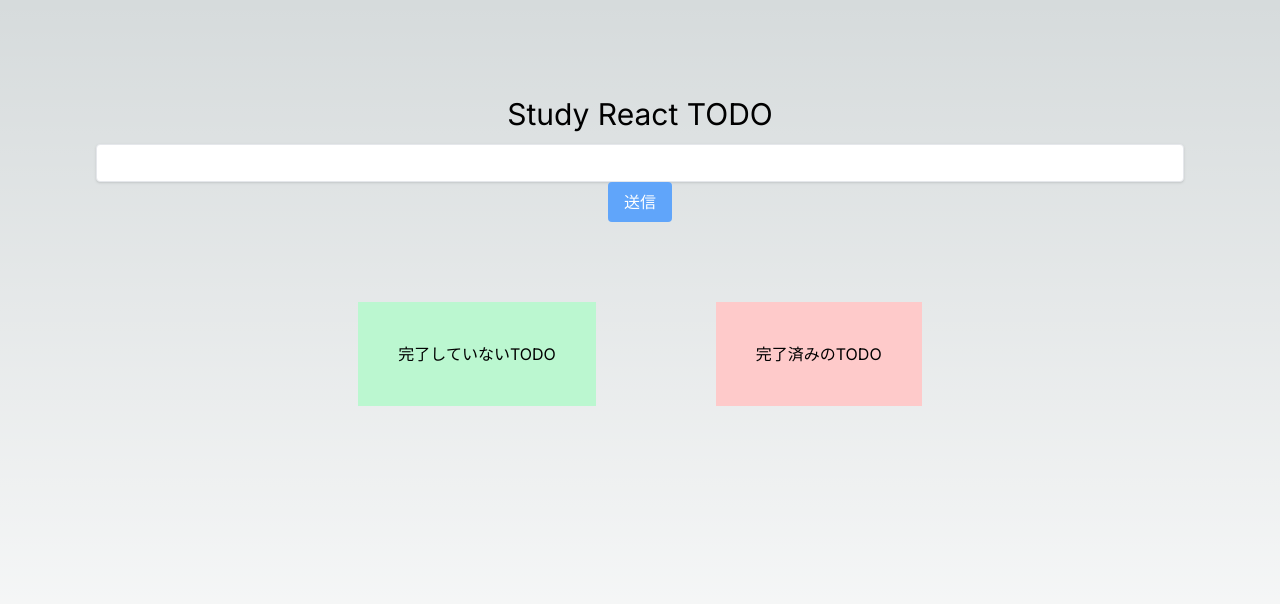
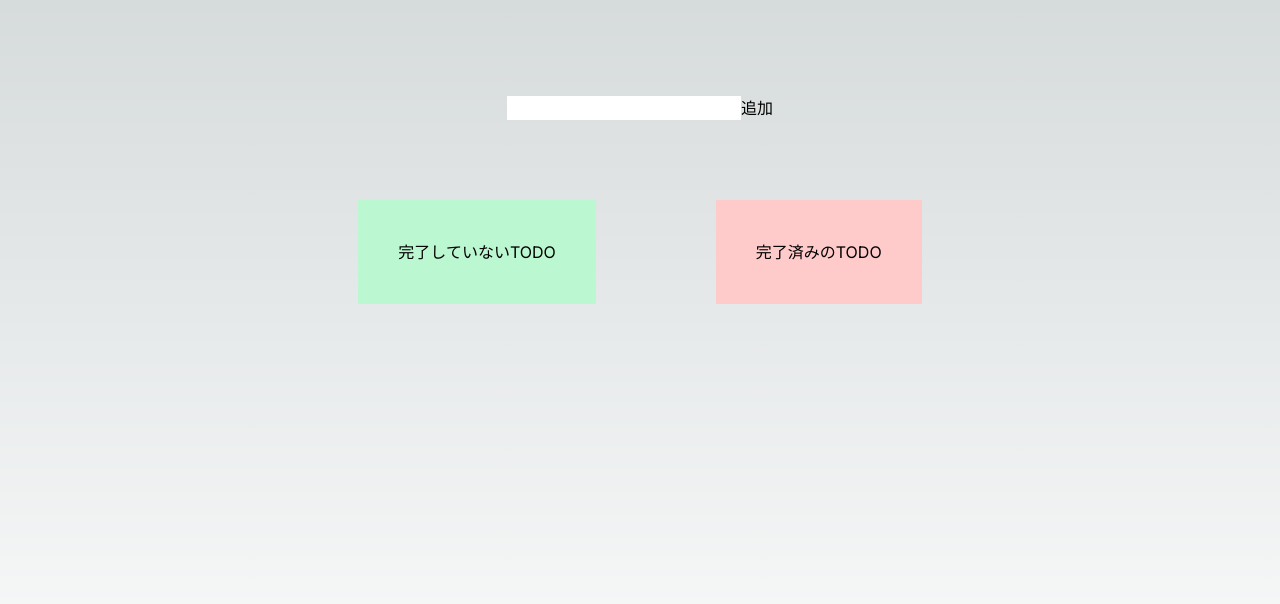
Before and after one commit to hukuryo/Next-todo, a Next.js app in the folder next-todo/: page / in a window 1280 px wide. Shown: the top 604 px of the page. Built offline with nearby package versions, Linux system fonts and the light colour scheme.

Commit message:
フォームの内容を配列に追加できるようにした

```diff
--- a/next-todo/app/page.tsx
+++ b/next-todo/app/page.tsx
@@ -1,16 +1,58 @@
-import React, { Component } from "react"
+"use client";
+import React, { Component, useState } from "react"
 import Complete from "../components/complete"
 import UnComplete from "../components/UnComplete"
 
 
 export default function Home() {
+
+  // const [text, getText] = useState("");
+
+
+  // const getInputText = (e: any) => {
+  //   getText(() => e.target.value)
+  // }
+
+
+
+  const [inputText, setInputText] = useState("");
+  const [items, setItems] = useState([]);
+
+  const handleInputChange = (e :any) => {
+    setInputText(e.target.value);
+  };
+
+  const handleSubmit = (e :any) => {
+    e.preventDefault();
+    if (inputText.trim() !== "") {
+      setItems((prevItems) => [...prevItems, inputText]);
+      setInputText("");
+    }
+  };
+
+
   return (
     <main className="text-center min-h-screen items-center p-24">
-      <div className="w">
+      {/* <div className="w">
         <p className="text-3xl mb-3">Study React TODO</p>
-        <input className="w-1/2 shadow appearance-none border rounded w-full py-2 px-3 text-gray-700 leading-tight focus:outline-none focus:shadow-outline" />
-        <button className="bg-blue-400 hover:bg-blue-300 text-white rounded px-4 py-2">送信</button>
-      </div>
+        <input className="w-1/2 shadow appearance-none border rounded w-full py-2 px-3 text-gray-700 leading-tight focus:outline-none focus:shadow-outline" onChange={getInputText}/>
+        <button className="bg-blue-400 hover:bg-blue-300 text-white rounded px-4 py-2" onClick={setText}>送信</button>
+      </div> */}
+      <div>
+      <form onSubmit={handleSubmit}>
+        <input
+          type="text"
+          value={inputText}
+          onChange={handleInputChange}
+        />
+        <button type="submit">追加</button>
+      </form>
+      <ul>
+        {items.map((item, index) => (
+          <li key={index}>{item}</li>
+        ))}
+      </ul>
+    </div>
       <div className="flex justify-center mt-20">
         <UnComplete/>
         <Complete/>
```
